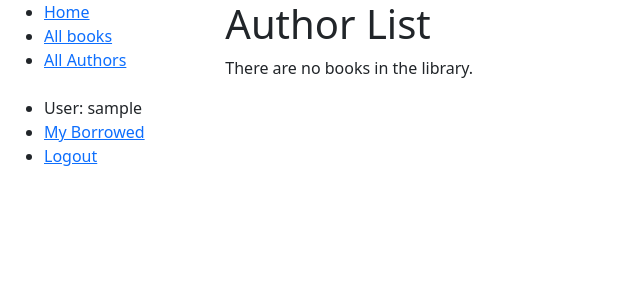
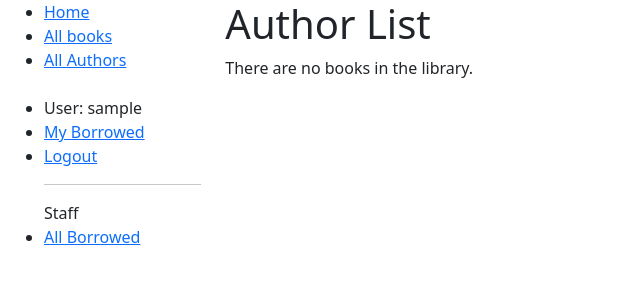
Before and after one commit to blulady/django_library, a Django app: page /catalog/authors/ in a window 1280 px wide. Shown: the top 300 px of the page, without its empty margins (0-640 px from the left). Run offline with Django 4.2, Linux system fonts and the light colour scheme; the visitor is signed in with stand-in values (Sample User, id 1); data that the repository does not hold is empty.

Commit message:
link to borrowed added to nav bar

```diff
--- a/locallibrary/catalog/templates/base_generic.html
+++ b/locallibrary/catalog/templates/base_generic.html
@@ -29,6 +29,12 @@
                 {% else %}
                     <li><a href="{% url 'login'%}?next={{request.path}}">Login</a></li>
                 {% endif %}
+                    <hr>
+                {% if user.is_staff %}
+                       Staff
+                        <li><a href="{%url 'all-borrowed' %}"> All Borrowed </a> </li>
+
+                {% endif %}
                      </ul>
                 {% endblock %}
                 {% block pagination %}
--- a/locallibrary/catalog/urls.py
+++ b/locallibrary/catalog/urls.py
@@ -11,5 +11,4 @@ urlpatterns = [
     path('borrowed/', views.LoanedBooksByLibrarianView.as_view(), name="all-borrowed"),
     path('book/<uuid:pk>/renew/', views.renew_book_librarian, name='renew-book-librarian'),
 
-
 ]
```
